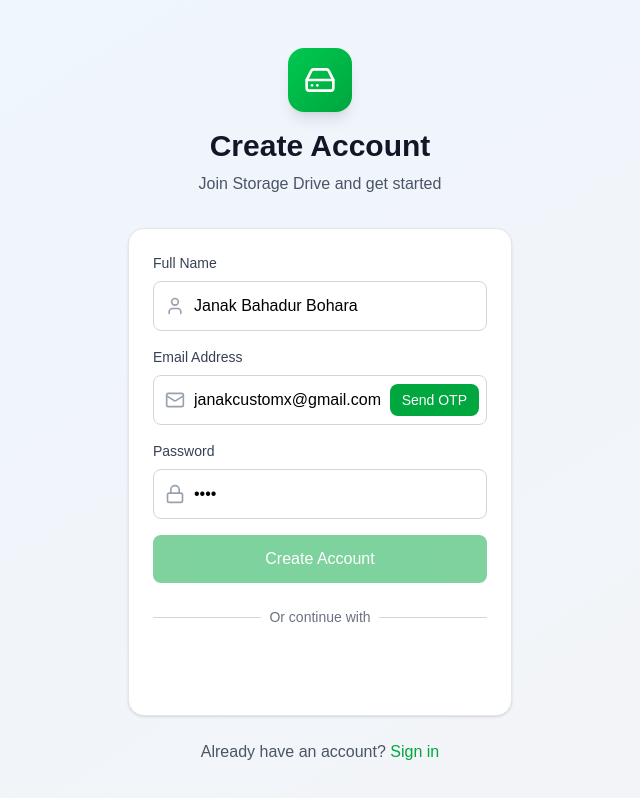
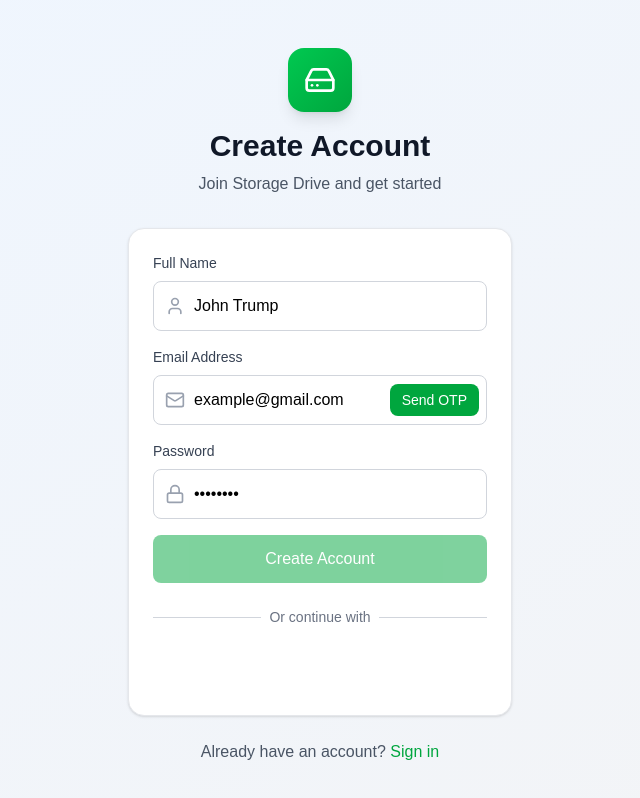
Before and after one commit to JanakBB/storage-app-frontend, a React (Vite) app: page /register in a window 1280 px wide. Shown: the top 798 px of the page, without its empty margins (320-960 px from the left). Built offline with nearby package versions, Linux system fonts and the light colour scheme; no server answers.

Commit message:
update login sample credentials

```diff
--- a/src/Login.jsx
+++ b/src/Login.jsx
@@ -7,8 +7,8 @@ import { HardDrive, Shield, Mail, Lock } from "lucide-react";
 
 const Login = () => {
   const [formData, setFormData] = useState({
-    email: "janakcustomx@gmail.com",
-    password: "abcd",
+    email: "example@gmail.com",
+    password: "abcdefgh",
   });
   const [serverError, setServerError] = useState("");
   const [isLoading, setIsLoading] = useState(false);
--- a/src/Register.jsx
+++ b/src/Register.jsx
@@ -15,9 +15,9 @@ import {
 
 const Register = () => {
   const [formData, setFormData] = useState({
-    name: "Janak Bahadur Bohara",
-    email: "janakcustomx@gmail.com",
-    password: "abcd",
+    name: "John Trump",
+    email: "example@gmail.com",
+    password: "abcdefgh",
   });
   const [serverError, setServerError] = useState("");
   const [isSuccess, setIsSuccess] = useState(false);
```
